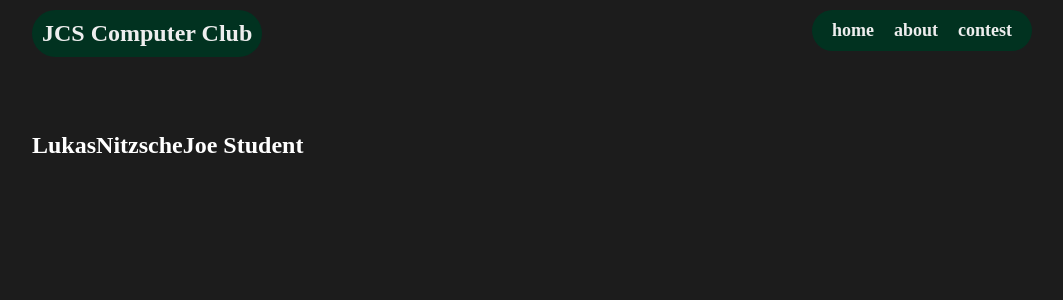
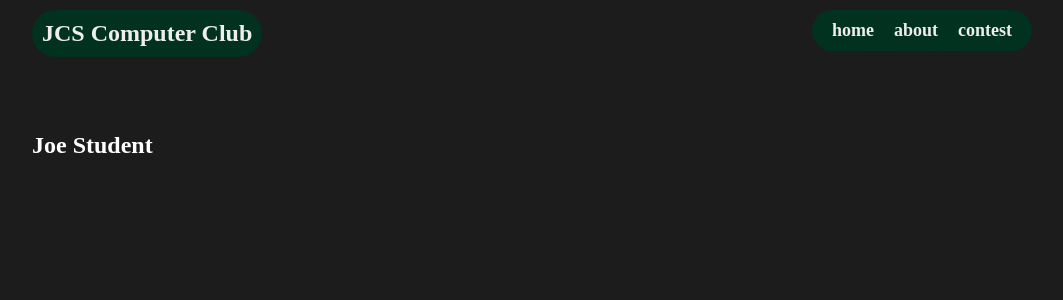
Before and after one commit to systemb4/jcs-comp-club-site, a Python web app: template templates/index.html in a window 1280 px wide. Shown: the top 300 px of the page, without its empty margins (108-1171 px from the left). Run offline with Jinja, Linux system fonts and the light colour scheme; the template is opened without the code that fills it, so the values that code supplies are empty.

Commit message:
Update index.html

```diff
--- a/templates/index.html
+++ b/templates/index.html
@@ -23,7 +23,6 @@
 	<br>
 	<br>
 	<div class="mainHome">
-	    <a href="/LukasNitzsche"><h2>LukasNitzsche</h2></a>
 	    <a href="/JoeStudent"><h2>Joe Student</h2></a>
 	</div>
     </body>
```
